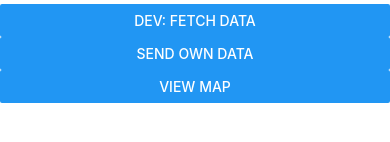
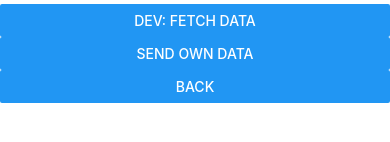
Before and after one commit to karsil/MobileReceptionAtlas, a React Native app in the folder frontend/: screen / in a window 390 px wide. Both pictures are taken after a click on the button "VIEW MAP". Shown: the part 650-792 px from the top of the page. Built offline with nearby package versions, Linux system fonts and the light colour scheme.

Commit message:
added back button, renamed state variable showMap to showingMap

```diff
--- a/frontend/components/ButtonField/ButtonField.js
+++ b/frontend/components/ButtonField/ButtonField.js
@@ -10,6 +10,27 @@ class ButtonField extends React.Component {
     recieveData = () => {
         this.props.getConnectionInfo();
     };
+
+    renderMapButton = () => {
+        const { showingMap } = this.props
+        console.log('showMap is ' + showingMap)
+        if(showingMap){
+            return (
+                <Button
+                style={buttonStyles.button}
+                onPress={() => this.props.showMap(false)}
+                title="Back"
+                />
+            )
+        }
+        return (
+            <Button
+            style={buttonStyles.button}
+            onPress={() => this.props.showMap(true)}
+            title="View map"
+            />
+        )
+    }
 
     render() {
         return (
@@ -24,14 +45,16 @@ class ButtonField extends React.Component {
                     onPress={() => alert('Dummy: Send own data')}
                     title="Send own data"
                 />
-                <Button
-                    style={buttonStyles.button}
-                    onPress={() => this.props.showMap(true)}
-                    title="View map"
-                />
+                {this.renderMapButton()}
             </View>
         );
     }
+}
+
+function mapStateToProps( state ) {
+    return {
+        showingMap: state.showingMap,
+    };
 }
 
 function mapDispatchToProps(dispatch) {
@@ -45,6 +68,6 @@ function mapDispatchToProps(dispatch) {
 }
 
 export default connect(
-    null,
+    mapStateToProps,
     mapDispatchToProps
 ) (ButtonField);
--- a/frontend/components/Root/Root.js
+++ b/frontend/components/Root/Root.js
@@ -9,11 +9,11 @@ import { rootStyles } from './Root.Styles';
 
 class Root extends React.Component {
   render() {
-    const { showMap } = this.props
+    const { showingMap } = this.props
     return (
         <View style={[rootStyles.container, {alignItems: 'stretch'}] }>
           <View style={{flex: 4, backgroundColor: '#333'}}>
-            {showMap ? <Map /> : <Info />}
+            {showingMap ? <Map /> : <Info />}
           </View>
           <View style={{flex: 2}}>
             <ButtonField></ButtonField>
@@ -25,7 +25,7 @@ class Root extends React.Component {
 
 function mapStateToProps(state) {
   return {
-      showMap: state.showMap
+    showingMap: state.showingMap
   };
 }
 
--- a/frontend/reducers/index.js
+++ b/frontend/reducers/index.js
@@ -8,6 +8,7 @@ const initialState = {
         signal: 100,
         provider: 'Undefinied',
     },
+    showingMap: false
 };
 
 export default function reducer(state = initialState, action) {
@@ -17,7 +18,7 @@ export default function reducer(state = initialState, action) {
         case SHOW_MAP:
             return {
                 ...state,
-                showMap: action.payload
+                showingMap: action.payload
             }
         default:
             return state;
```
